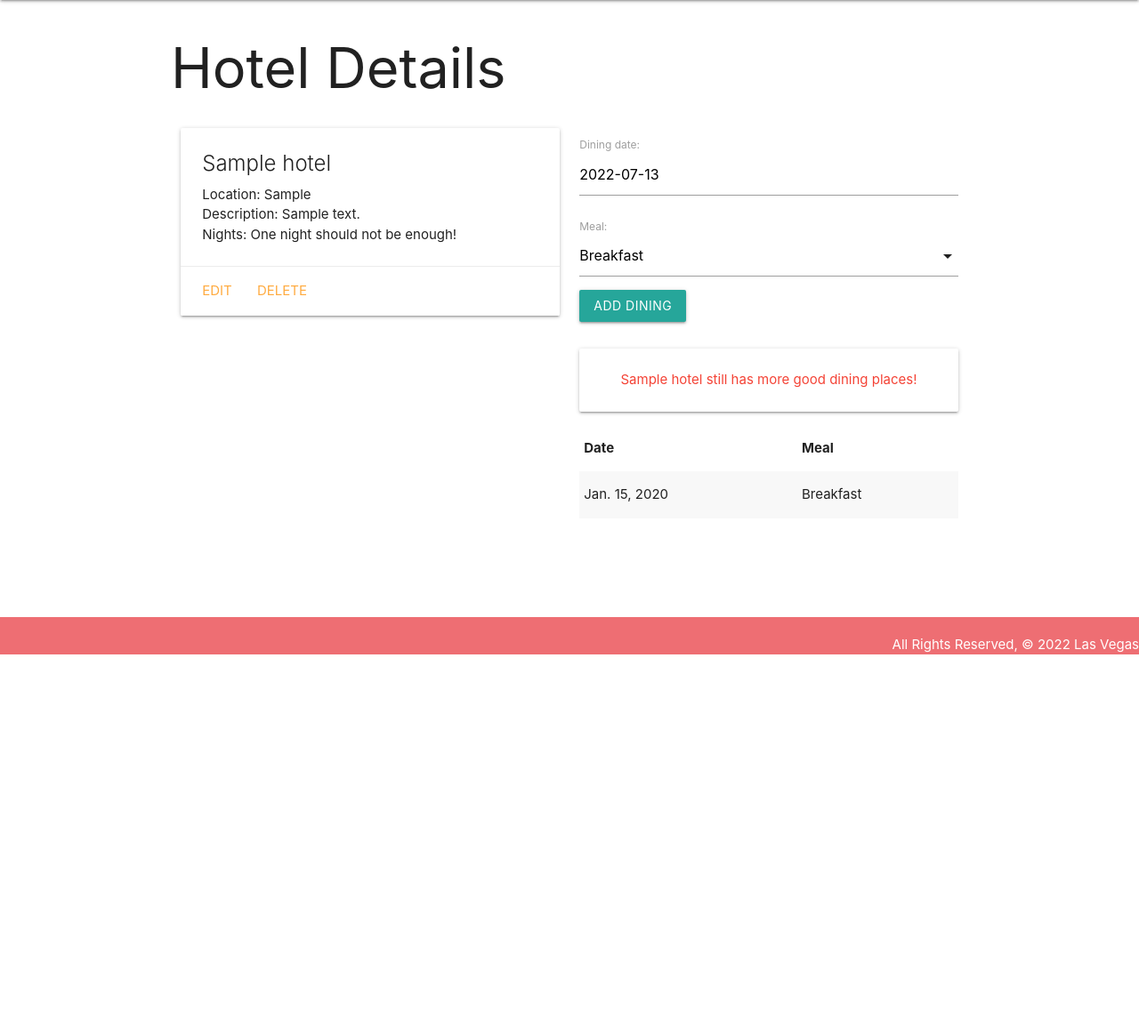
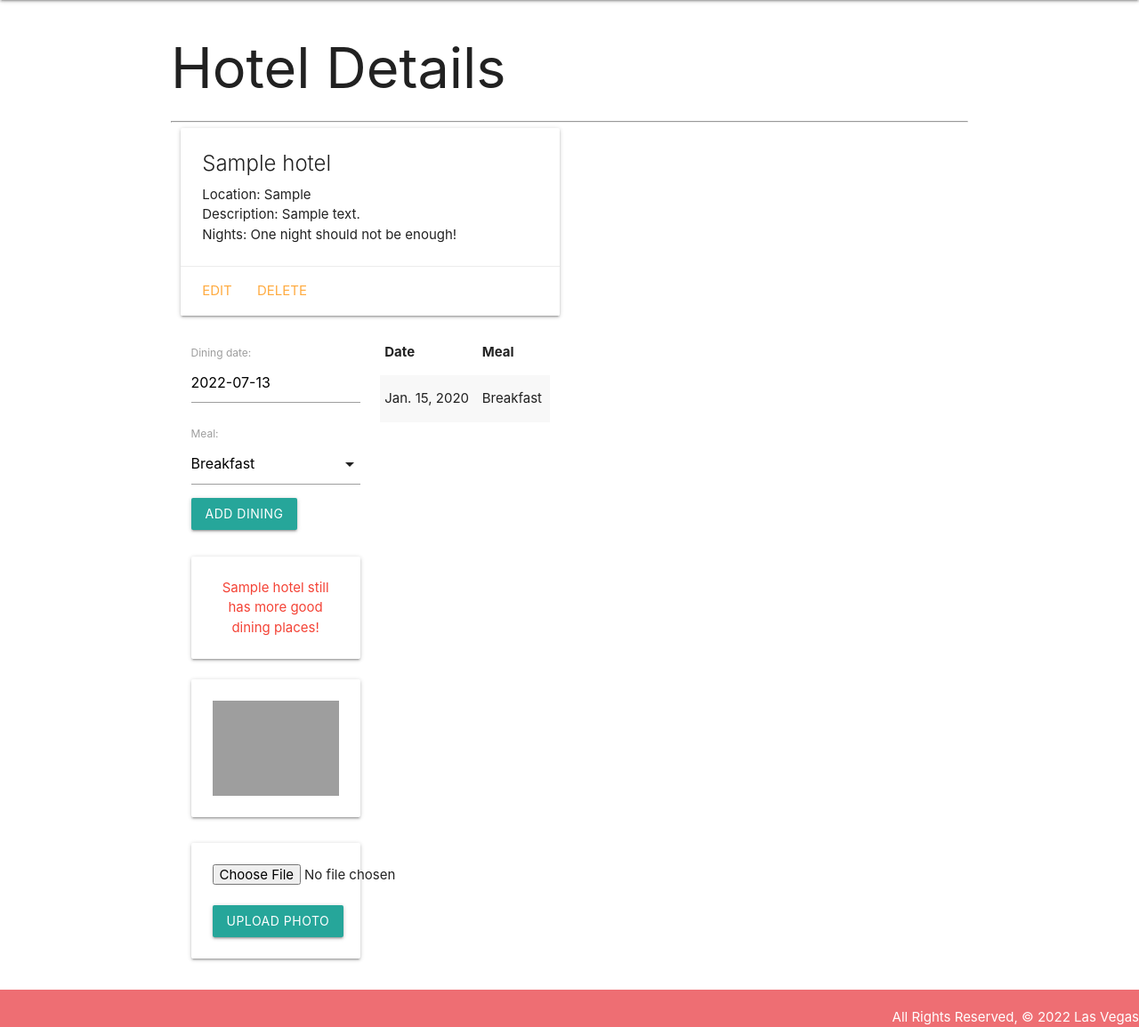
Before and after one commit to gotslaqks12/Lasvegas, a Django app: page /hotels/1/ in a window 1280 px wide. Shown: the part 64-1219 px from the top of the page at 89% size. Before the commit the page ends 800 px from the top, so only its background shows below. Run offline with Django 4.2, Linux system fonts and the light colour scheme; a user stored in the database is signed in; tables that the repository leaves empty hold one stand-in row (values such as "Sample post"); grey boxes are pictures that could not be loaded.

Commit message:
photo added

```diff
--- a/main_app/admin.py
+++ b/main_app/admin.py
@@ -1,5 +1,6 @@
 from django.contrib import admin
-from .models import Hotel, Dining
+from .models import Hotel, Dining, Photo
 
 admin.site.register(Hotel)
 admin.site.register(Dining)
+admin.site.register(Photo)
--- a/main_app/models.py
+++ b/main_app/models.py
@@ -7,7 +7,6 @@ MEALS = (
     ('L', 'Lunch'),
     ('D', 'Dinner')
 )
-
 
 class Hotel(models.Model):
     name = models.CharField(max_length=100)
@@ -39,3 +38,10 @@ class Dining(models.Model):
 
     class Meta:
         ordering = ['-date']
+
+class Photo(models.Model):
+    url = models.CharField(max_length=200)
+    hotel = models.ForeignKey(Hotel, on_delete=models.CASCADE)
+
+    def __str__(self):
+        return f"Photo for hotel_id: {self.hotel_id} @{self.url}"
--- a/main_app/templates/hotels/detail.html
+++ b/main_app/templates/hotels/detail.html
@@ -1,4 +1,3 @@
-
 {% extends 'base.html' %} {% block content %}
 
 <h1>Hotel Details</h1>
@@ -21,15 +20,11 @@
                 <a href="{% url 'hotels_delete' hotel.id %}">Delete</a>
             </div>
         </div>
-</div>
-
         <div class="col s6">
-
         <form action="{% url 'add_dining' hotel.id %}" method="post">
             {% csrf_token %} {{ dining_form.as_p }}
             <input type="submit" class="btn" value="Add Dining" />
         </form>
-
         <br />
         {% if hotel.fed_for_today %}
         <div class="card-panel teal-text center-align">
@@ -41,6 +36,27 @@
         </div>
         {% endif %}
 
+
+        {% for photo in hotel.photo_set.all %}
+            <img class="responsive-img card-panel" src="{{photo.url}}">
+        {% empty %}
+            <div class="card-panel teal-text center-align">No Photos Uploaded</div>
+        {% endfor %}
+        <form
+        action="{% url 'add_photo' hotel.id %}"
+        class="card-panel"
+        method="POST"
+        enctype="multipart/form-data"
+        >
+        {% csrf_token %}
+        <input type="file" name="photo-file" />
+        <br />
+        <br />
+        <input type="submit" class="btn" value="Upload Photo">
+        </form>
+    </div>
+
+    <div class="col s6">
         <table class="striped">
             <thead>
                 <tr>
@@ -59,6 +75,7 @@
         </table>
         </div>
     </div>
+    <hr />
 
 <script>
 
@@ -70,7 +87,6 @@ var dateEl = document.getElementById('id_date');
         autoClose: true
     });
 
-  // add additional JS to initialize select below
     var selectEl = document.getElementById('id_meal');
     M.FormSelect.init(selectEl);
 
--- a/main_app/urls.py
+++ b/main_app/urls.py
@@ -12,4 +12,5 @@ urlpatterns = [
     path('hotels/<int:pk>/delete/', views.HotelDelete.as_view(), name='hotels_delete'),
     path('hotel/<int:hotel_id>/add_dining/', views.add_dining, name='add_dining'),
     path('accounts/signup/', views.signup, name='signup'),
+    path('hotels/<int:hotel_id>/add_photo/', views.add_photo, name='add_photo'),
 ]
--- a/main_app/views.py
+++ b/main_app/views.py
@@ -1,12 +1,17 @@
 
 from django.shortcuts import render, redirect
-from .models import Hotel
+from .models import Hotel, Photo
 from django.views.generic.edit import CreateView, UpdateView, DeleteView
 from .forms import DiningForm
 from django.contrib.auth import login
 from django.contrib.auth.forms import UserCreationForm
 from django.contrib.auth.decorators import login_required
 from django.contrib.auth.mixins import LoginRequiredMixin
+import uuid
+import boto3
+
+S3_BASE_URL = 'https://s3.us-east-1.amazonaws.com/'
+BUCKET = 'vegasplannerp4'
 
 def home(request):
     return render(request, 'home.html')
@@ -51,6 +56,23 @@ def signup(request):
   context = {'form': form, 'error_message': error_message}
   return render(request, 'registration/signup.html', context)
 
+
+@login_required
+def add_photo(request, hotel_id):
+  photo_file = request.FILES.get('photo-file', None)
+  if photo_file:
+    s3 = boto3.client('s3')
+    key = uuid.uuid4().hex[:6] + photo_file.name[photo_file.name.rfind('.'):]
+    try:
+      s3.upload_fileobj(photo_file, BUCKET, key)
+      url = f"{S3_BASE_URL}{BUCKET}/{key}"
+      photo = Photo(url=url, hotel_id=hotel_id)
+      photo.save()
+    except Exception as error:
+      print("Error uplodaing photo: ", error)
+      return redirect('detail', hotel_id=hotel_id)
+  return redirect('detail', hotel_id=hotel_id)
+
 class HotelCreate(LoginRequiredMixin, CreateView):
     model = Hotel
     fields = ['name', 'location', 'description', 'night']
```
Also changed, not shown: main_app/migrations/0004_photo.py (added). Lines whose indentation alone changed are shown as unchanged.
